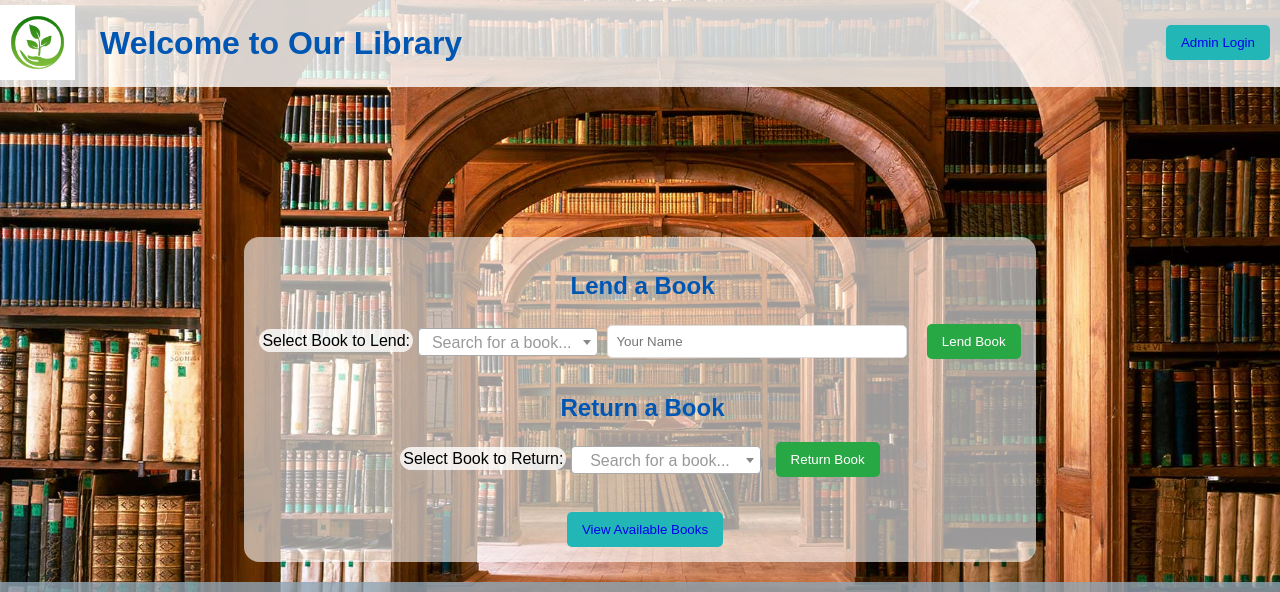
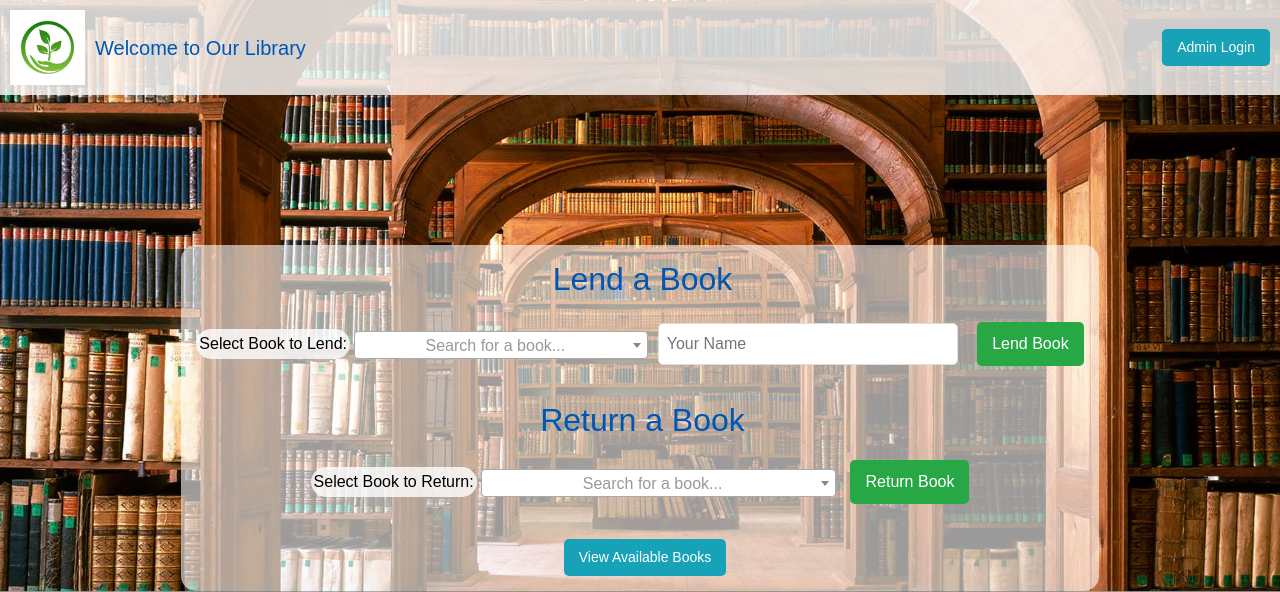
Before and after one commit to Anbunque/Test, a Flask app: page / in a window 1280 px wide; the page is wider, and only the part inside the window is pictured. Shown: the top 592 px of that part. Run offline with Flask 3, Linux system fonts and the light colour scheme; data that the repository does not hold is empty.

Commit message:
Add files via upload

```diff
--- a/static/styles.css
+++ b/static/styles.css
@@ -48,11 +48,19 @@
     font-weight: bold;
 }
 
-.b {background-color: rgb(35, 182, 182);}
+.b {    background-color: #17a2b8;
+    color: white;
+    padding: 8px 15px;
+    border: none;
+    border-radius: 5px;
+    font-size: 14px;
+    cursor: pointer;
+    text-decoration: none;
+}
 
 .b:hover {background-color: aquamarine;}
 
-.admin{position: absolute;
+.admin{position: flex;
     top: 25px;
     right: 10px;
     background-color: rgb(35, 182, 182);
@@ -111,11 +119,17 @@
     margin-bottom: 15px;
 }
 
-.availbutton{background-color: lightskyblue ;
+.availbutton{ background-color: #17a2b8;
+    color: rgb(255, 255, 255);
+    padding: 8px 15px;
+    border: none;
+    border-radius: 5px;
+    font-size: 14px;
+    cursor: pointer;
 margin-top: 30px;
 }
 
-.availbutton:hover{background-color: #a3a3a3;}
+.availbutton:hover{background-color: aquamarine;}
 
 .goback{background-color:lightblue ;
 margin-left: 95%;}
@@ -130,7 +144,8 @@
 .inlin{background-color: rgba(255, 255, 255, 0.8);
 margin: 0%;
 width: 100%;
-padding: 25px;}
+padding: 25px;
+}
 
 .MainPage{background-color: rgba(255, 255, 255, 0.6);
 display: inline-block;
@@ -234,7 +249,7 @@
   }
 
   /* Styles for devices with a screen width of 480px or less (mobile devices) */
-  @media (max-width: 480px) {
+  @media (max-width: 700px) {
     header {
       font-size: 18px;
     }
@@ -243,3 +258,82 @@
       font-size: 14px;
     }
   }
+
+
+  .container {
+    max-width: 90%; /* Flexible width */
+    margin: 0 auto;
+    padding: 1rem;
+}
+
+form {
+    width: 100%; /* Forms adapt to the screen size */
+}
+
+
+/* General styling for the header */
+.header {
+    display: flex;
+    align-items: center;
+    justify-content: space-between;
+    padding: 10px;
+    background-color:  rgba(255, 255, 255, 0.8);
+    flex-wrap: wrap; /* Allows items to wrap on smaller screens */
+}
+
+.header-left {
+    display: flex;
+    align-items: center;
+    flex-wrap: wrap; /* Prevents overlap for smaller widths */
+}
+
+.header-left img {
+    height: 75px;
+    width: 75px;
+    margin-right: 10px;
+}
+
+.header-left h1 {
+    margin: 0;
+    font-size: 20px; /* Adjust font size for better fit */
+}
+
+.admin {
+    background-color: #17a2b8;
+    color: white;
+    padding: 8px 15px;
+    border: none;
+    border-radius: 5px;
+    font-size: 14px;
+    cursor: pointer;
+}
+
+.admin a {
+    color: white;
+    text-decoration: none;
+}
+
+/* Responsive adjustments for smaller screens */
+/* Responsive adjustments for smaller screens */
+@media (max-width: 768px) {
+    .header {
+        flex-direction: column; /* Stack elements vertically */
+        align-items: center; /* Center align all elements */
+    }
+
+    .header-left {
+        justify-content: center;
+        margin-bottom: 10px; /* Add spacing between logo+heading and button */
+    }
+
+    .header-left h1 {
+        text-align: center; /* Center align text */
+        font-size: 18px; /* Reduce font size */
+    }
+
+    .admin {
+        width: auto; /* Prevent button from stretching */
+        padding: 8px 15px; /* Ensure consistent padding */
+        text-align: center;
+    }
+}
--- a/templates/admin_dashboard.html
+++ b/templates/admin_dashboard.html
@@ -4,6 +4,7 @@
     <meta charset="UTF-8">
     <meta name="viewport" content="width=device-width, initial-scale=1.0">
     <title>Admin Dashboard</title>
+    <link href="https://cdn.jsdelivr.net/npm/bootstrap@5.3.0/dist/css/bootstrap.min.css" rel="stylesheet">
     <link rel="stylesheet" href="/static/styles.css">
 </head>
 <body style="background-image: url(/static/images/adminmasterroom.jpg);
--- a/templates/admin_login.html
+++ b/templates/admin_login.html
@@ -4,6 +4,7 @@
     <meta charset="UTF-8">
     <meta name="viewport" content="width=device-width, initial-scale=1.0">
     <title>Admin Login</title>
+    <link href="https://cdn.jsdelivr.net/npm/bootstrap@5.3.0/dist/css/bootstrap.min.css" rel="stylesheet">
     <link rel="stylesheet" href="/static/styles.css">
 </head>
 <body style="background-image: url(/static/images/adminroom.webp);
@@ -21,6 +22,6 @@
         <input type="password" name="password" placeholder="Password" required>
         <button type="submit">Login</button>
     </form></div></center>
-   <center><button class="availbutton" onclick="window.location.href='/'">  <a href="/">Back to Home</a></button></center>
+   <center><button class="availbutton" onclick="window.location.href='/'">  Back to Home</button></center>
 </body>
 </html>
--- a/templates/index.html
+++ b/templates/index.html
@@ -4,6 +4,7 @@
     <meta charset="UTF-8">
     <meta name="viewport" content="width=device-width, initial-scale=1.0">
     <title>Library Management</title>
+    <link href="https://cdn.jsdelivr.net/npm/bootstrap@5.3.0/dist/css/bootstrap.min.css" rel="stylesheet">
     <link rel="stylesheet" href="/static/styles.css">
 
     <!-- Include Select2 CSS -->
@@ -96,13 +97,30 @@
                     transform: translateX(-50%) translateY(-20px);
                 }
             }
+            select {
+        width: 40%; /* Increased width for longer names */
+        padding: 10px;
+        font-size: 16px; /* Adjust font size */
+        border-radius: 5px;
+        border: 1px solid #ccc;
+        box-shadow: 0 2px 5px rgba(0, 0, 0, 0.1);
+    }
+
+    /* Optional: Enhance dropdown options */
+    select option {
+        font-size: 16px;
+    }
         </style>
-        <div>
-            <img src="/static/images/Logo.jpg" alt="" height="75px" width="75px" style="position: absolute;margin-top: 5px;">
-            <h1 class="inlin" style="padding-left: 100px;">Welcome to {{ library.name }}</h1>
+
+        <div class="header">
+            <!-- Logo and Heading -->
+            <div class="header-left">
+                <img src="/static/images/Logo.jpg" alt="Library Logo">
+                <h1>Welcome to {{ library.name }}</h1>
+            </div>
+            <!-- Admin Login Button -->
+            <button class="admin" onclick="window.location.href='/admin'">Admin Login</button>
         </div>
-
-        <button class="admin" id="inlin" onclick="window.location.href='/admin'"><a href="/admin">Admin Login</a></button>
 
         <center>
             <div class="MainPage" style="margin-top: 150px;">
@@ -131,7 +149,7 @@
                     <button type="submit">Return Book</button>
                 </form>
 
-                <button class="b" onclick="window.location.href='/display'"><a href="/display">View Available Books</a></button>
+                <button class="b" onclick="window.location.href='/display'">View Available Books</button>
             </div>
         </center>
     </main>
```
Also changed, not shown: templates/display_books.html (+11 -3 lines), README.md.
